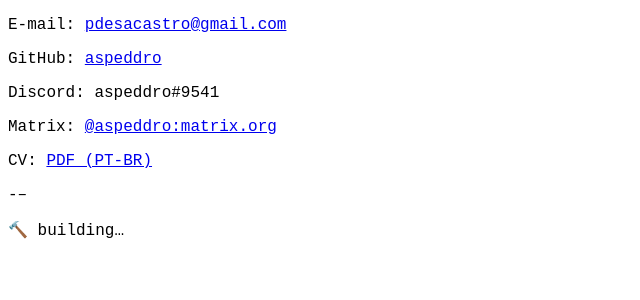
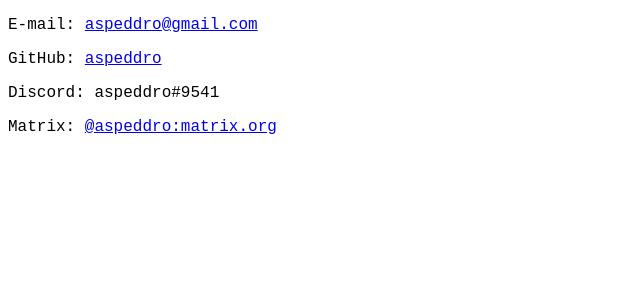
Before and after one commit to aspeddro/aspeddro.github.io, a Jekyll site: the page built from index.md, in a window 1280 px wide. Shown: the top 300 px of the page, without its empty margins (0-640 px from the left). Built offline with Jekyll 4.4.1, drawn with Linux system fonts in a browser that asks for light colours.

Commit message:
update index.md

```diff
--- a/index.md
+++ b/index.md
@@ -2,16 +2,10 @@
 layout: default
 ---
 
-E-mail: [pdesacastro@gmail.com](mailto:pdesacastro@gmail.com)
+E-mail: [aspeddro@gmail.com](mailto:aspeddro@gmail.com)
 
 GitHub: [aspeddro](https://github.com/aspeddro)
 
 Discord: aspeddro#9541
 
 Matrix: [@aspeddro:matrix.org](matrix:u/aspeddro:matrix.org)
-
-CV: [PDF (PT-BR)](./assets/cv.pdf)
-
-\---
-
-🔨 building...
```
